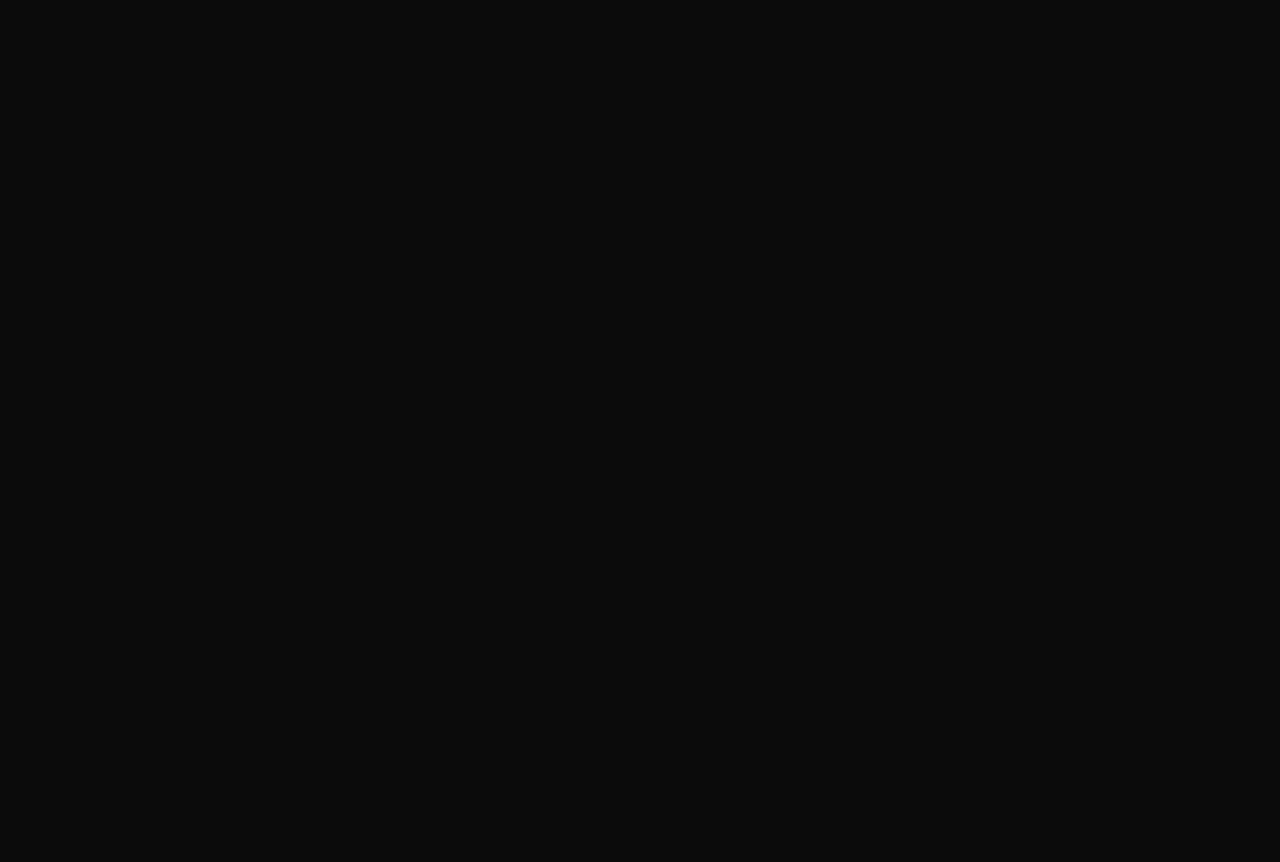
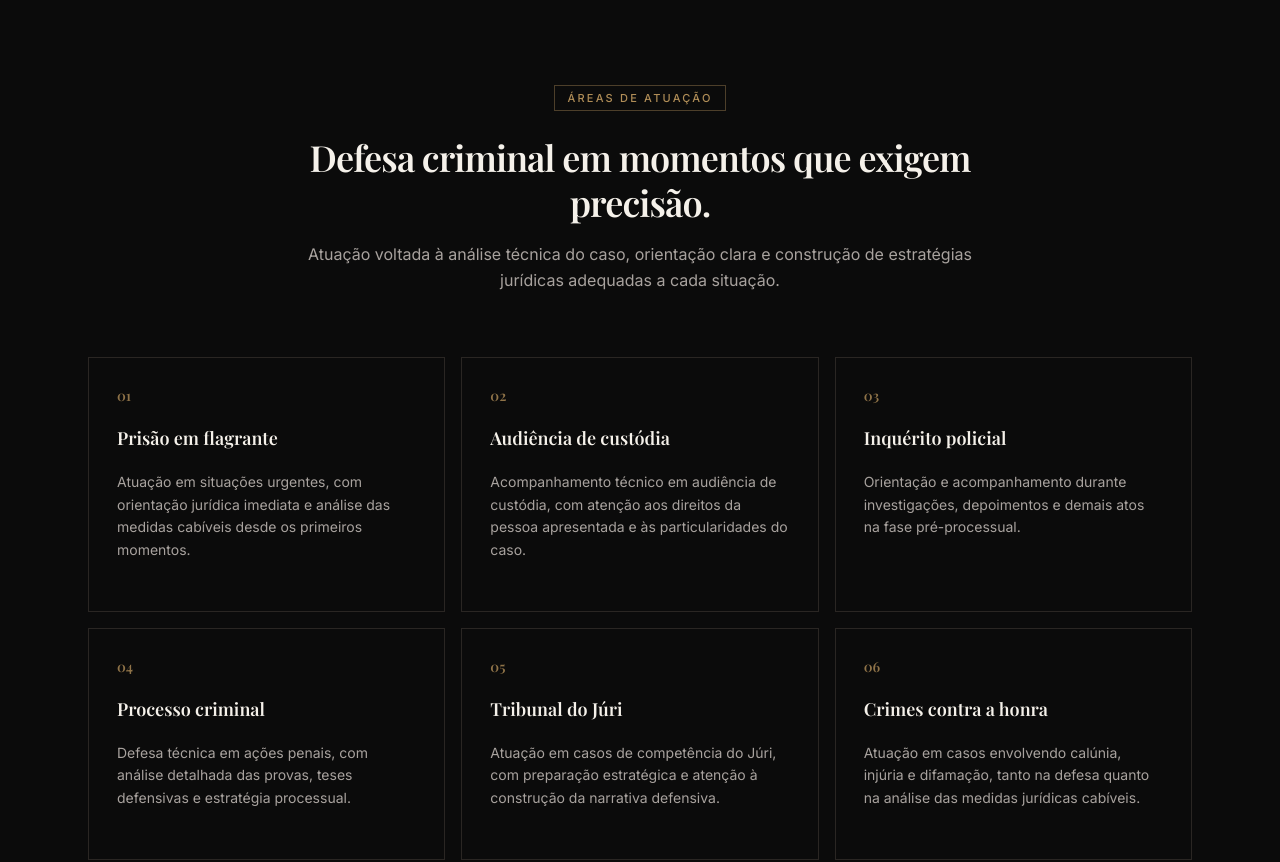
Before and after one commit to MarcosRanauro/site-monique-ranauro, a Next.js app: page / in a window 1280 px wide. Shown: the part 1600-2462 px from the top of the page. Before the commit the page ends 1571 px from the top, so only its background shows below. Built offline with nearby package versions, Linux system fonts and the light colour scheme; a web font is replaced by a local one.

Commit message:
Create practice areas section

```diff
--- a/src/app/page.tsx
+++ b/src/app/page.tsx
@@ -1,6 +1,7 @@
 import Header from "@/components/layout/Header";
 import Hero from "@/components/sections/Hero";
 import About from "@/components/sections/About";
+import PracticeAreas from "@/components/sections/PracticeAreas";
 
 export default function Home() {
   return (
@@ -9,6 +10,7 @@ export default function Home() {
       <main>
         <Hero />
         <About />
+        <PracticeAreas />
       </main>
     </>
   );
--- /dev/null
+++ b/src/components/sections/PracticeAreas.tsx
@@ -0,0 +1,92 @@
+const areas = [
+  {
+    number: "01",
+    title: "Prisão em flagrante",
+    description:
+      "Atuação em situações urgentes, com orientação jurídica imediata e análise das medidas cabíveis desde os primeiros momentos.",
+  },
+  {
+    number: "02",
+    title: "Audiência de custódia",
+    description:
+      "Acompanhamento técnico em audiência de custódia, com atenção aos direitos da pessoa apresentada e às particularidades do caso.",
+  },
+  {
+    number: "03",
+    title: "Inquérito policial",
+    description:
+      "Orientação e acompanhamento durante investigações, depoimentos e demais atos na fase pré-processual.",
+  },
+  {
+    number: "04",
+    title: "Processo criminal",
+    description:
+      "Defesa técnica em ações penais, com análise detalhada das provas, teses defensivas e estratégia processual.",
+  },
+  {
+    number: "05",
+    title: "Tribunal do Júri",
+    description:
+      "Atuação em casos de competência do Júri, com preparação estratégica e atenção à construção da narrativa defensiva.",
+  },
+  {
+    number: "06",
+    title: "Crimes contra a honra",
+    description:
+      "Atuação em casos envolvendo calúnia, injúria e difamação, tanto na defesa quanto na análise das medidas jurídicas cabíveis.",
+  },
+  {
+    number: "07",
+    title: "Medidas urgentes",
+    description:
+      "Atuação em demandas que exigem resposta rápida, preservando direitos e avaliando os caminhos jurídicos mais adequados.",
+  },
+];
+
+export default function PracticeAreas() {
+  return (
+    <section id="atuacao" className="border-t border-border bg-background py-28">
+      <div className="mx-auto max-w-6xl px-6">
+
+        {/* Cabeçalho da seção */}
+        <div className="mx-auto mb-16 max-w-2xl text-center">
+          <span className="inline-block w-fit border border-accent/40 px-3 py-1 text-[11px] font-medium uppercase tracking-[0.2em] text-accent">
+            Áreas de atuação
+          </span>
+          <h2 className="mt-6 font-heading text-3xl font-semibold leading-tight tracking-tight text-foreground md:text-4xl">
+            Defesa criminal em momentos que exigem precisão.
+          </h2>
+          <p className="mt-4 text-base leading-relaxed text-muted">
+            Atuação voltada à análise técnica do caso, orientação clara e construção
+            de estratégias jurídicas adequadas a cada situação.
+          </p>
+        </div>
+
+        {/* Grid de cards */}
+        <div className="grid grid-cols-1 gap-4 sm:grid-cols-2 lg:grid-cols-3">
+          {areas.map(({ number, title, description }, index) => {
+            const isLast = index === areas.length - 1;
+            return (
+            <div
+              key={number}
+              className={`group flex flex-col gap-5 border border-border p-7 transition-colors duration-200 hover:border-accent/40 hover:bg-foreground/[0.03]${isLast ? " lg:col-start-2" : ""}`}
+            >
+              <span className="font-heading text-sm font-semibold text-accent/80">
+                {number}
+              </span>
+              <h3 className="font-heading text-lg font-semibold leading-snug text-foreground">
+                {title}
+              </h3>
+              <p className="text-sm leading-relaxed text-muted">
+                {description}
+              </p>
+              <div className="mt-auto h-px w-0 bg-accent/50 transition-all duration-300 group-hover:w-8" />
+            </div>
+            );
+          })}
+        </div>
+
+      </div>
+    </section>
+  );
+}
```
Also changed, not shown: 1 other file (tests, documents, lock files or other folders).
